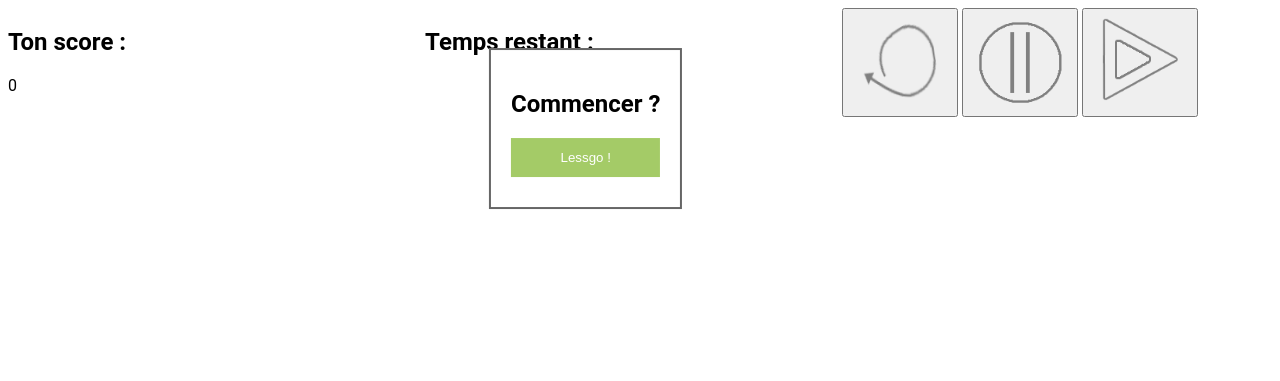
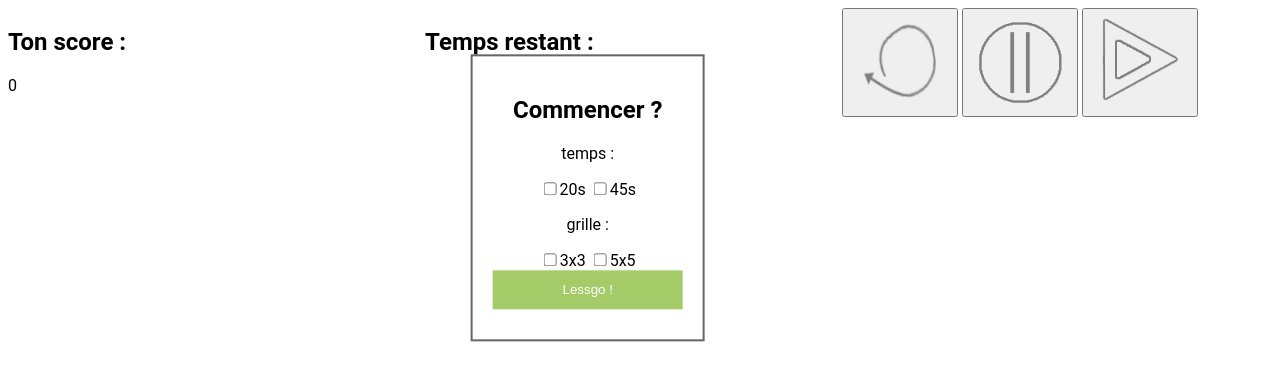
Before and after one commit to Tom-Musset/DEV, a PHP site: page / in a window 1280 px wide. Shown: the top 381 px of the page. Run offline with PHP 8.4, Linux system fonts and the light colour scheme.

Commit message:
parametrage game

```diff
--- a/JS/tape_Taupe/app.js
+++ b/JS/tape_Taupe/app.js
@@ -10,6 +10,8 @@ let hitPosition
 let currentTime = 20
 let countDownTimerId
 let total = 0
+let ChoixGrille
+let choixTemps
 
 function randomSquare(){
 	squares.forEach(square => {
@@ -61,5 +63,13 @@ function closeForm() {
 	moveMole()
 }
 
+function idChoixGrille(idGrille){
+	ChoixGrille = idGrille
+	console.log(ChoixGrille)
+}
 
+function idChoixTemps(idTemps){
+	choixTemps = idTemps
+	console.log(choixTemps)
+}
 	openForm()
--- a/JS/tape_Taupe/index.html
+++ b/JS/tape_Taupe/index.html
@@ -9,6 +9,14 @@
 	<div class="popup">
 		<div class="form-popup" id="popup-Form">
 			<h2>Commencer ?</h2>
+			<p>temps :</p>
+			<input type="checkbox" id="20s" onclick="idChoixTemps(this.id)">20s</input>
+			<input type="checkbox" id="45s" onclick="idChoixTemps(this.id)">45s</input>
+
+			<p>grille :</p>
+			<input type="checkbox" id="3x3" onclick="idChoixGrille(this.id)">3x3</input>
+			<input type="checkbox"id="5x5" onclick="idChoixGrille(this.id)">5x5</input>
+
 			<button type="button" class="btn cancel" onclick="closeForm()">Lessgo !</button>
 		</div>
 		<div class="popup-decompte" id="decompte-popup"></div>
--- a/JS/tape_Taupe/styles.css
+++ b/JS/tape_Taupe/styles.css
@@ -86,3 +86,10 @@
 	width: 100px;
 	height: 100px;
   }
+
+  @media screen and (max-width: 800px) {
+	#play img{
+		width: 20px;
+		height:20px;
+	  }
+  }
```
